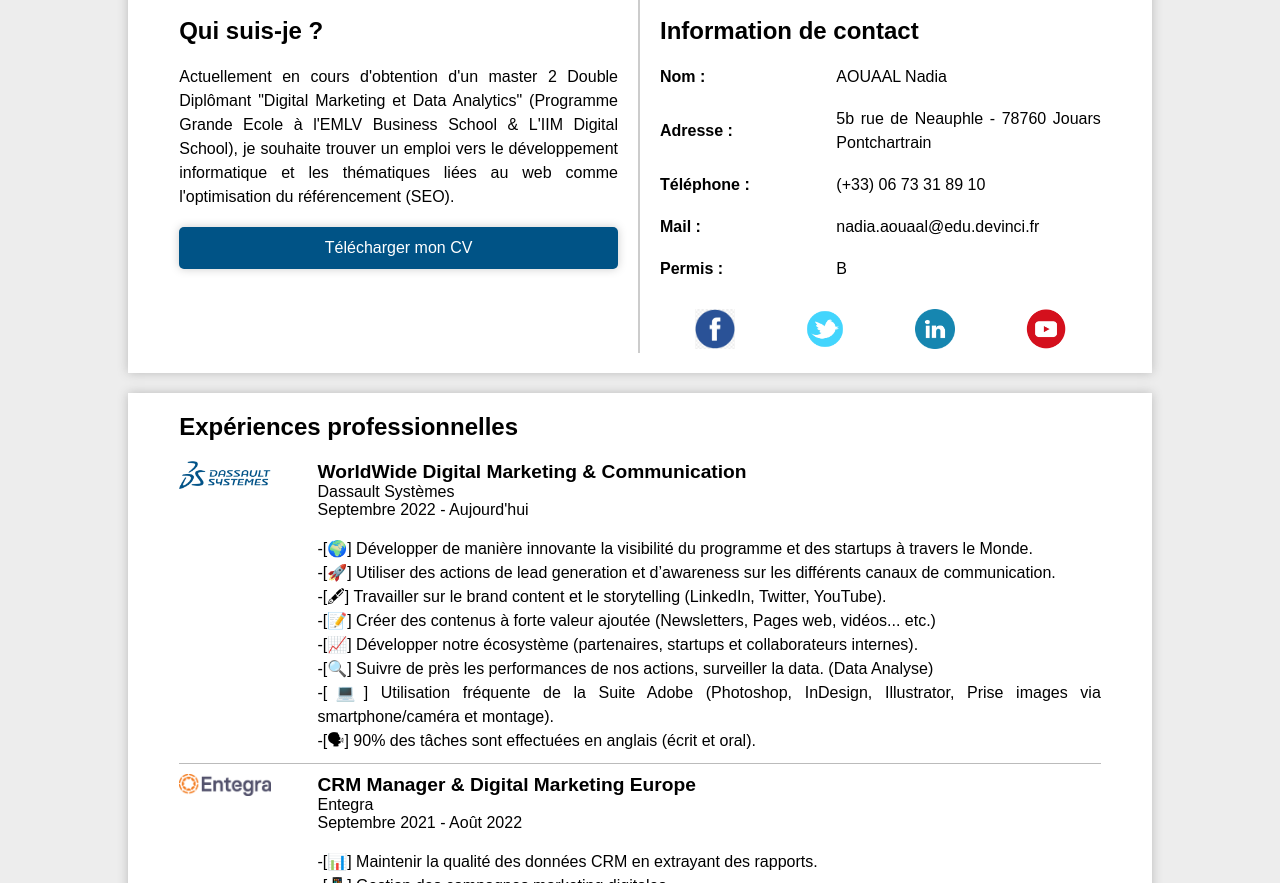
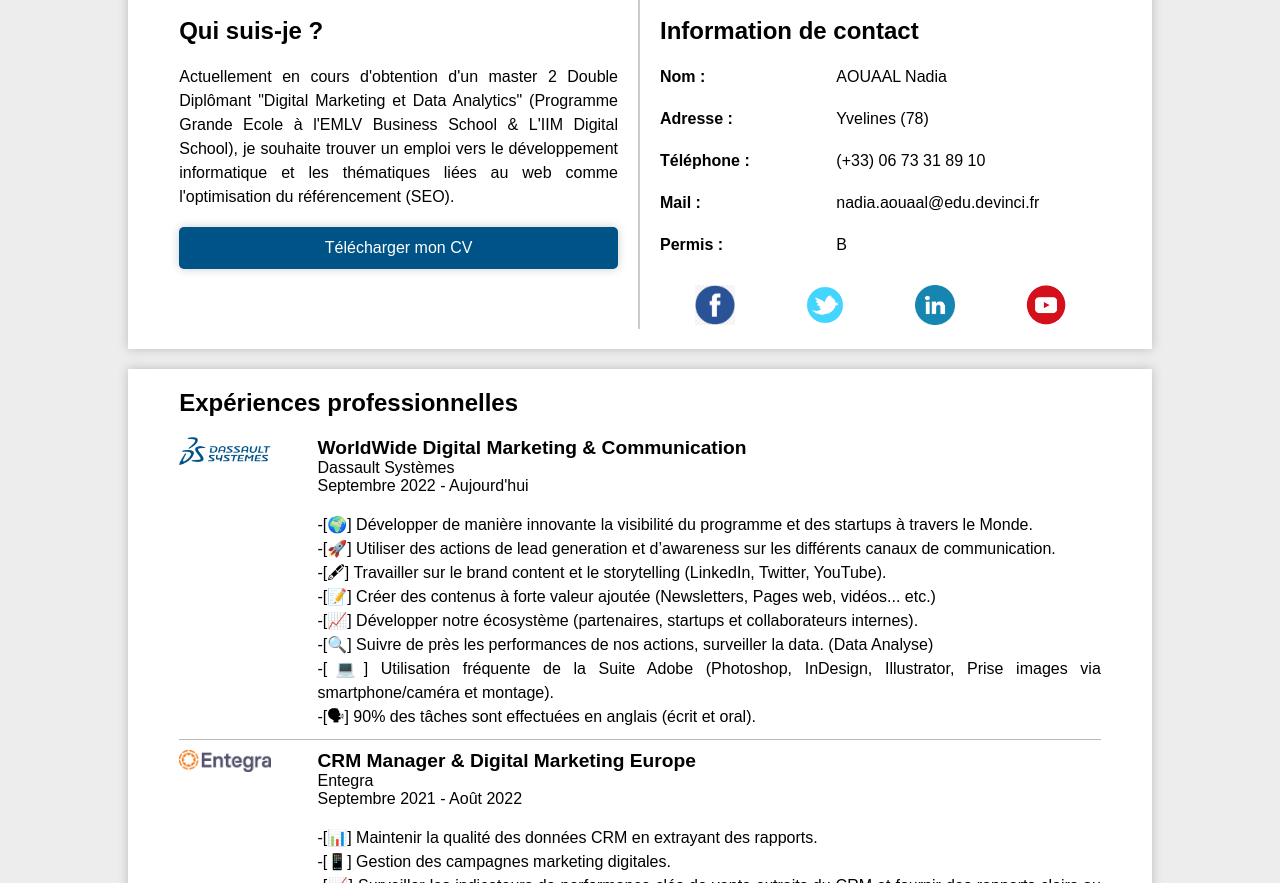
Before and after one commit to nadiaaouaal/MonCV_HTML_CSS, a plain HTML site: page index.html in a window 1280 px wide. Shown: the part 217-1100 px from the top of the page. Drawn offline with Linux system fonts and the light colour scheme.

Commit message:
Add files via upload

```diff
--- a/index.html
+++ b/index.html
@@ -3,8 +3,7 @@
     <head>
         <title>CV de Nadia AOUAAL</title>
         <meta charset="utf-8">
-        <meta name="viewport"
-            content="width=device-width,initial-scale=1,user-scalable=no">
+        <meta name="viewport" content="width=device-width,initial-scale=1,user-scalable=no">
         <link rel="stylesheet" href="style.css">
     </head>
     <body>
@@ -30,7 +29,7 @@
             <br>
             <div class="contact-flex">
                 <p><strong>Adresse :</strong></p>
-                <p>5b rue de Neauphle - 78760 Jouars Pontchartrain</p>
+                <p>Yvelines (78)</p>
             </div>
             <br>
             <div class="contact-flex">
```
